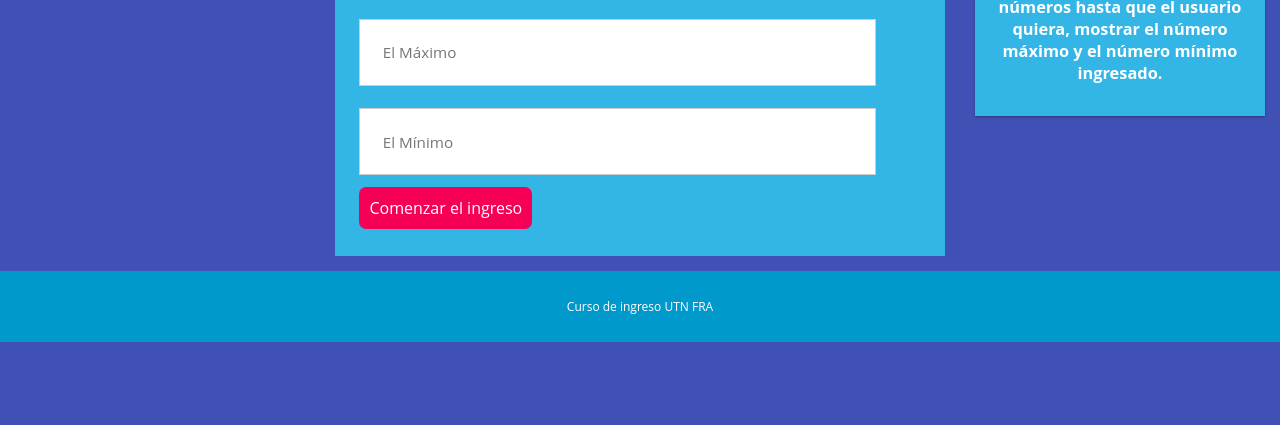
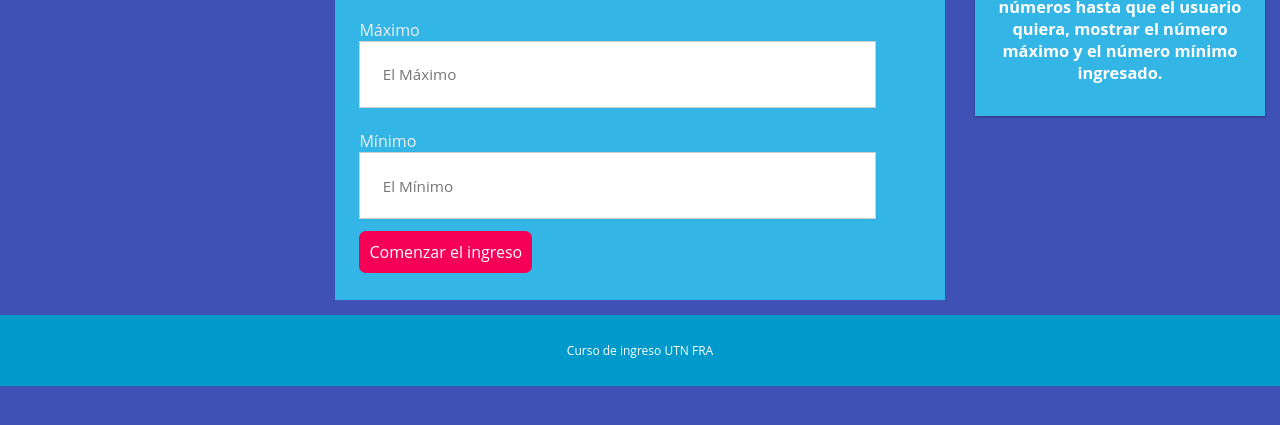
Before and after one commit to francoeromero/ingreso_UTN, a plain HTML site: page 5-InstruccionWhile/IteracionesWhile-09.html in a window 1280 px wide. Shown: the part 233-658 px from the top of the page. Drawn offline with Linux system fonts and the light colour scheme.

Commit message:
un detalle

```diff
--- a/5-InstruccionWhile/IteracionesWhile-09.html
+++ b/5-InstruccionWhile/IteracionesWhile-09.html
@@ -35,9 +35,10 @@
   <div class="col-6 col-s-9">
   		<form class=" animated bounceInLeft FormIngreso">
 	   <h1>Ingrese datos.</h1>
-
-				<INPUT type="text" placeholder="El M&aacute;ximo" id="txtIdMaximo" readonly>
-				<INPUT type="text" placeholder="El M&iacute;nimo" id="txtIdMinimo" readonly>
+				<label >Máximo</label>
+				<input type="text" placeholder="El M&aacute;ximo" id="txtIdMaximo" readonly>
+				<label >Mínimo</label>
+				<input type="text" placeholder="El M&iacute;nimo" id="txtIdMinimo" readonly>
 
 	   	<a  class="MiBotonUTNnav" onclick="mostrar()" >Comenzar el ingreso</a>
 	 </form>
```
